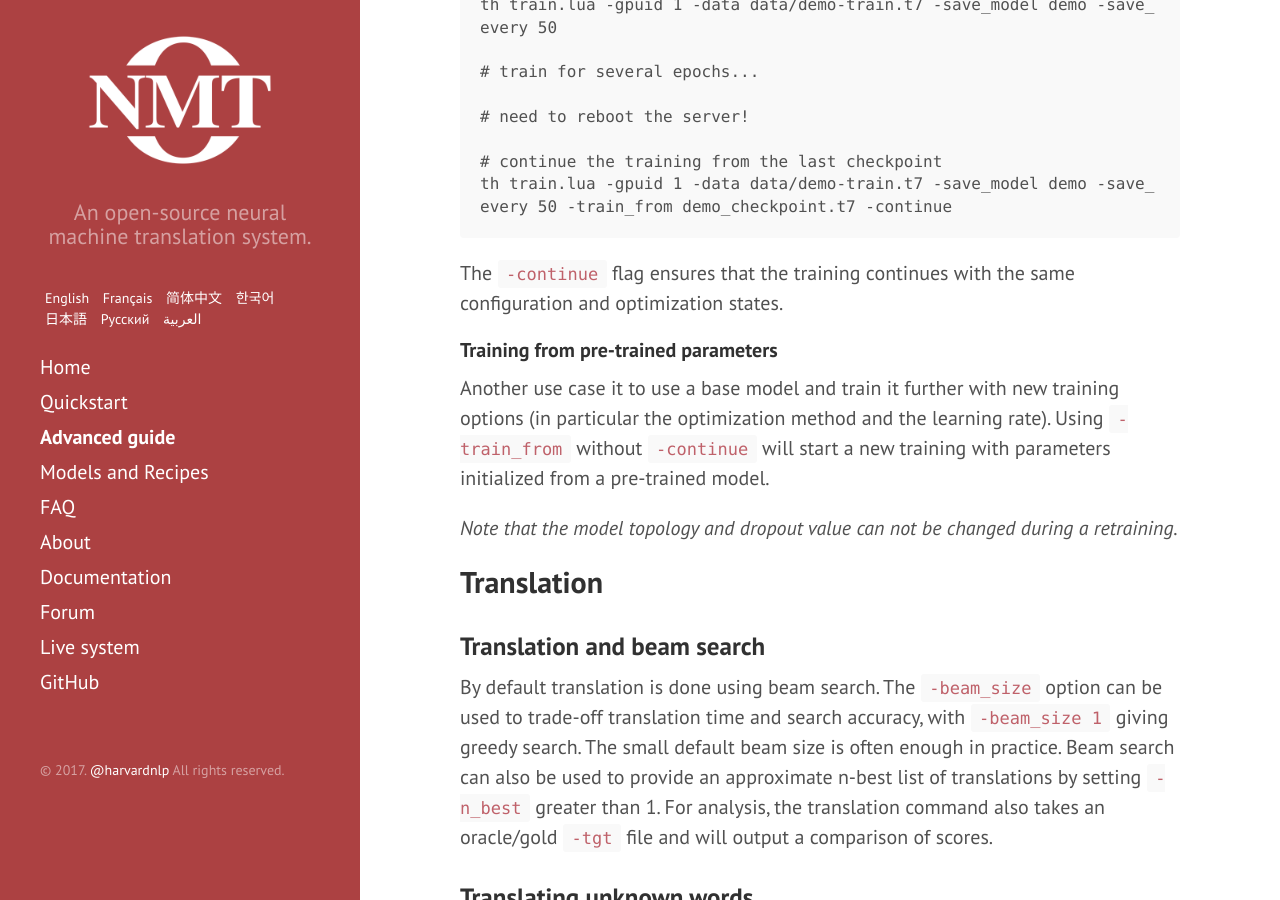
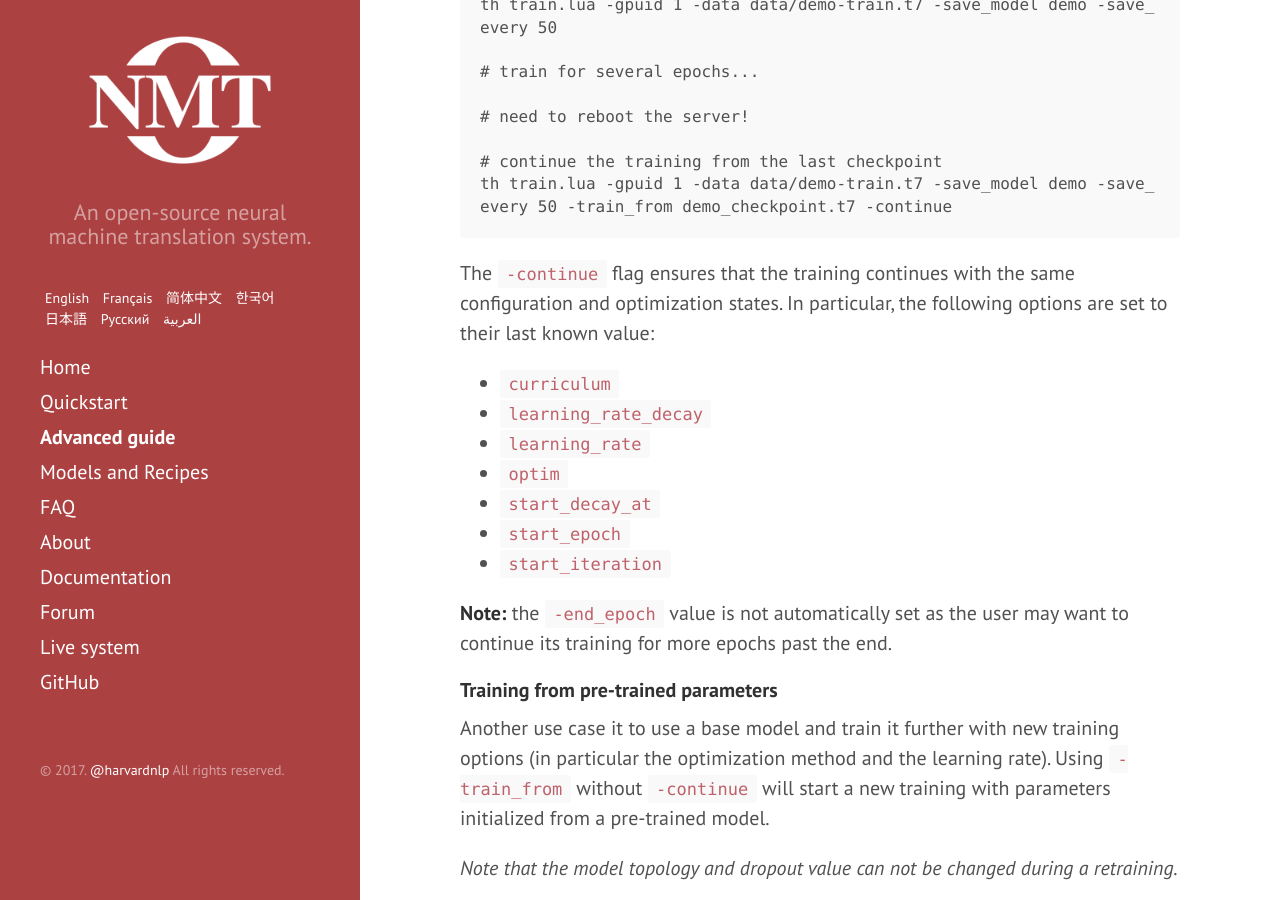
Before and after one commit to OpenNMT/opennmt.github.io, a Jekyll site: the page built from Advanced.md, in a window 1280 px wide and 900 px high, scrolled down 4702 px. Built offline with Jekyll 4.4.1, drawn with Linux system fonts in a browser that asks for light colours.

Commit message:
Detail options automatically set when continuing a training

````diff
--- a/Advanced.md
+++ b/Advanced.md
@@ -139,7 +139,17 @@ th train.lua -gpuid 1 -data data/demo-train.t7 -save_model demo -save_every 50
 th train.lua -gpuid 1 -data data/demo-train.t7 -save_model demo -save_every 50 -train_from demo_checkpoint.t7 -continue
 ```
 
-The `-continue` flag ensures that the training continues with the same configuration and optimization states.
+The `-continue` flag ensures that the training continues with the same configuration and optimization states. In particular, the following options are set to their last known value:
+
+* `curriculum`
+* `learning_rate_decay`
+* `learning_rate`
+* `optim`
+* `start_decay_at`
+* `start_epoch`
+* `start_iteration`
+
+**Note:** the `-end_epoch` value is not automatically set as the user may want to continue its training for more epochs past the end.
 
 #### Training from pre-trained parameters
 
````
